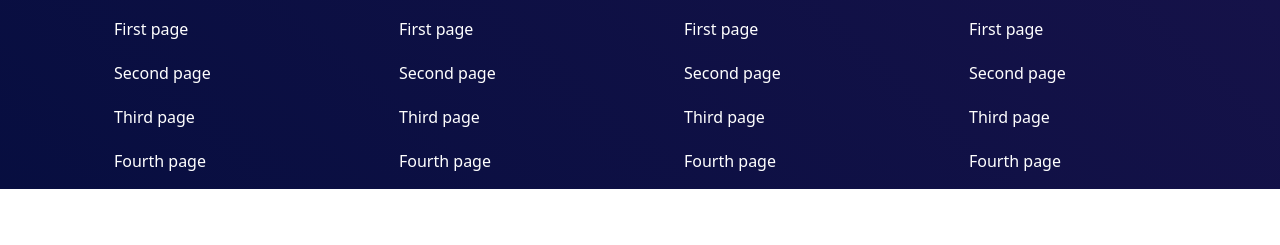
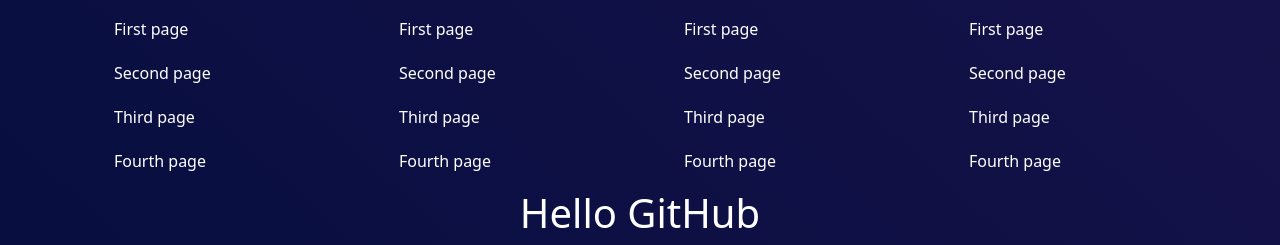
Before and after one commit to director-web/arsshakir, a plain HTML site: page index.html in a window 1280 px wide. Shown: the part 3752-3997 px from the top of the page. Before the commit the page ends 3941 px from the top, so only its background shows below. Drawn offline with Linux system fonts and the light colour scheme; a script that the page names is missing.

Commit message:
Version-1

```diff
--- a/index.html
+++ b/index.html
@@ -537,6 +537,10 @@
 				</div>
 			</div>
 		</div>
+
+		<h1 class="container text-white text-center">
+			Hello GitHub
+		</h1>
 	</footer>
 
 
```
